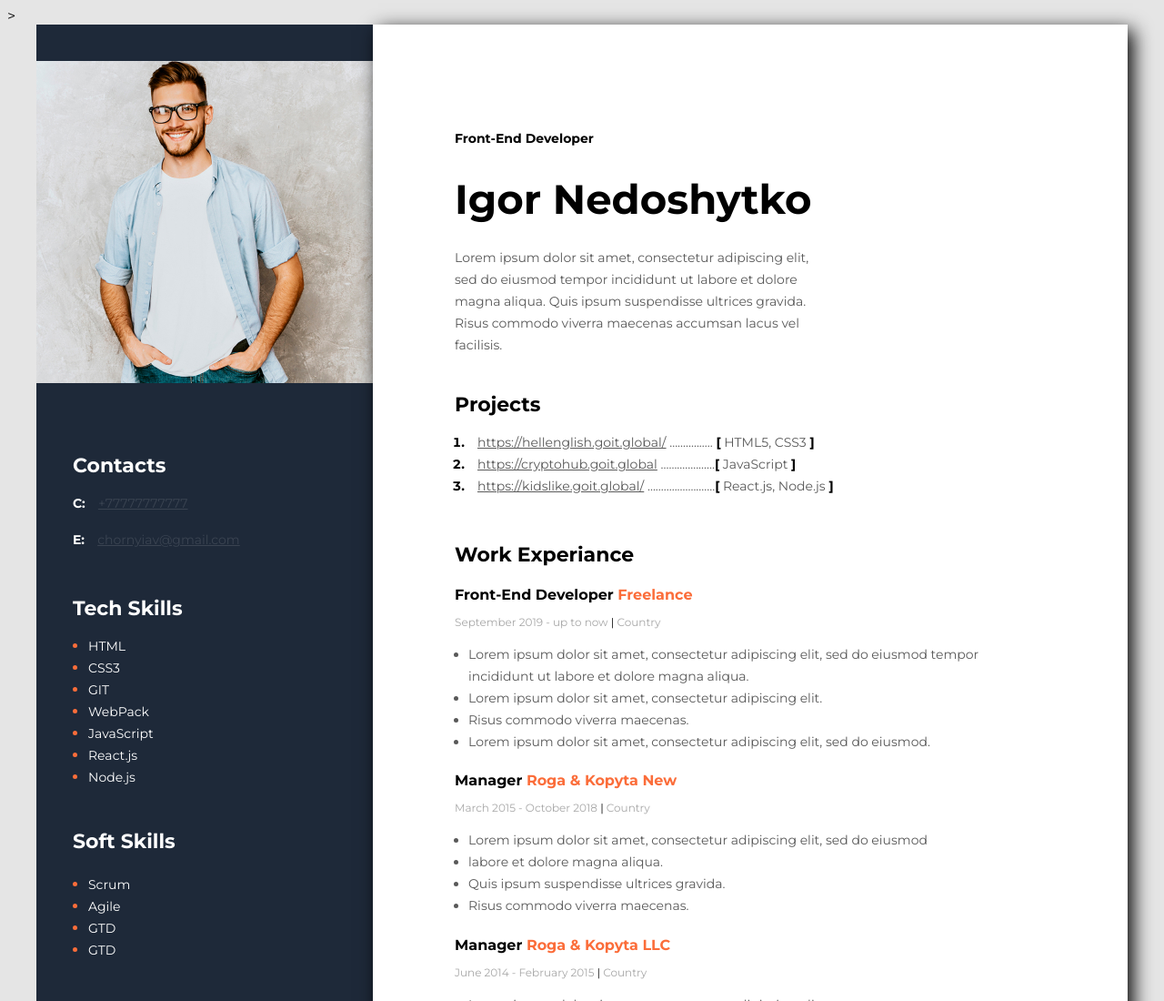
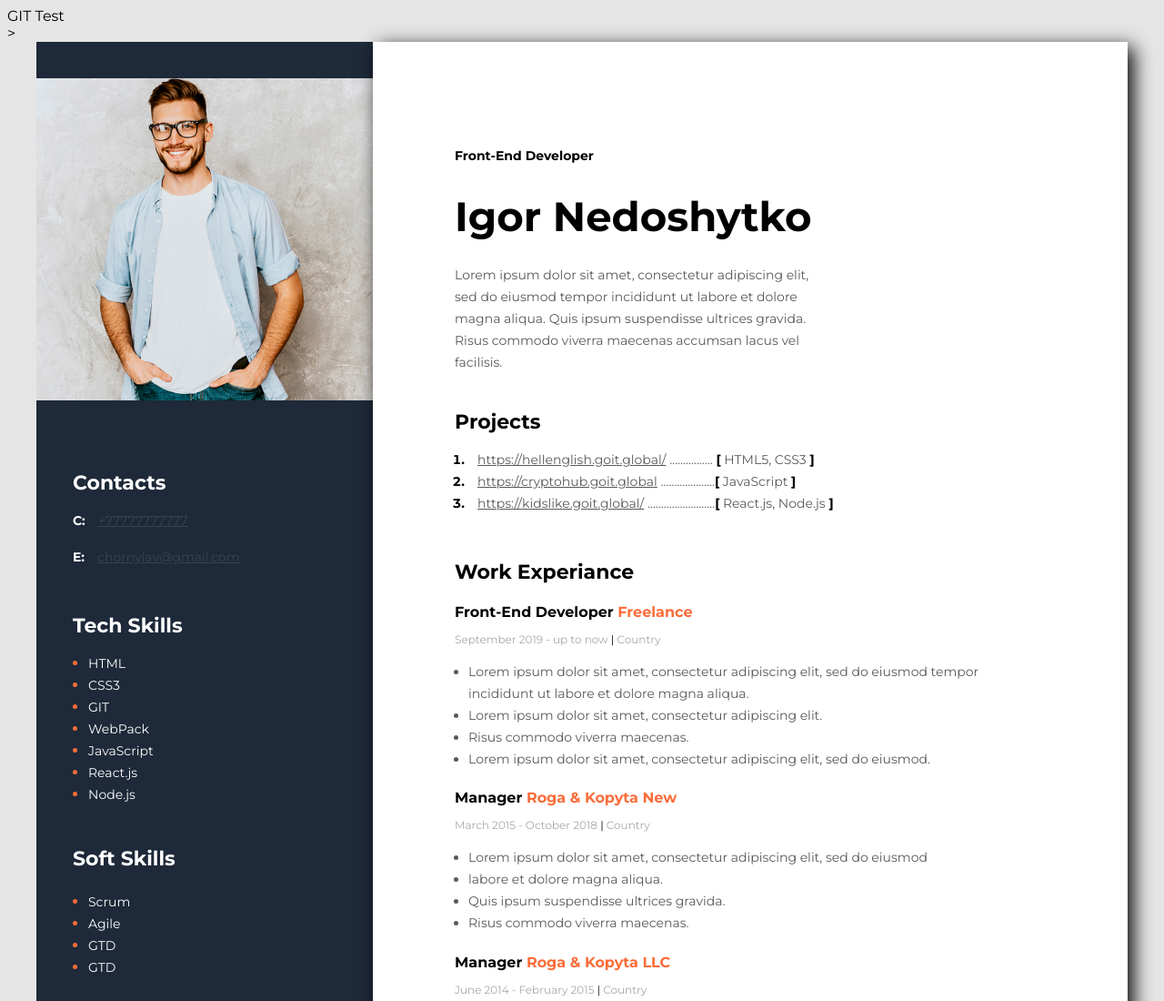
Before and after one commit to winston4521/test, a plain HTML site: page index.html in a window 1280 px wide. Shown: the top 1100 px of the page at 91% size. Drawn offline with Linux system fonts and the light colour scheme.

Commit message:
add test_header

```diff
--- a/index.html
+++ b/index.html
@@ -14,7 +14,7 @@
 
 </head>
 <body>
-
+<header class="test__header">GIT Test</header>
 <!--Main-->>
 <div class="main">
     <!--Main content-->
```
